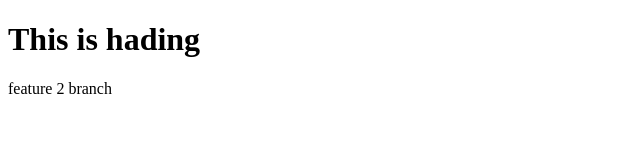
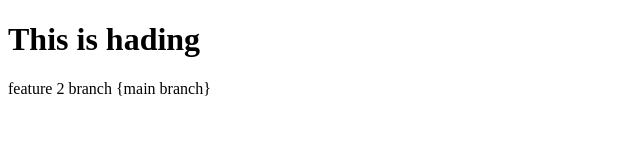
Before and after one commit to ashish-24i/second_repo, a plain HTML site: page index.html in a window 1280 px wide. Shown: the whole page, without its empty margins (0-640 px from the left). Drawn offline with Linux system fonts and the light colour scheme.

Commit message:
commites to main branch

```diff
--- a/index.html
+++ b/index.html
@@ -8,6 +8,6 @@
 </head>
 <body>
       <h1>This is hading</h1>
-      <p>feature 2 branch  </p>
+      <p>feature 2 branch {main branch}  </p>
 </body>
 </html>
```
